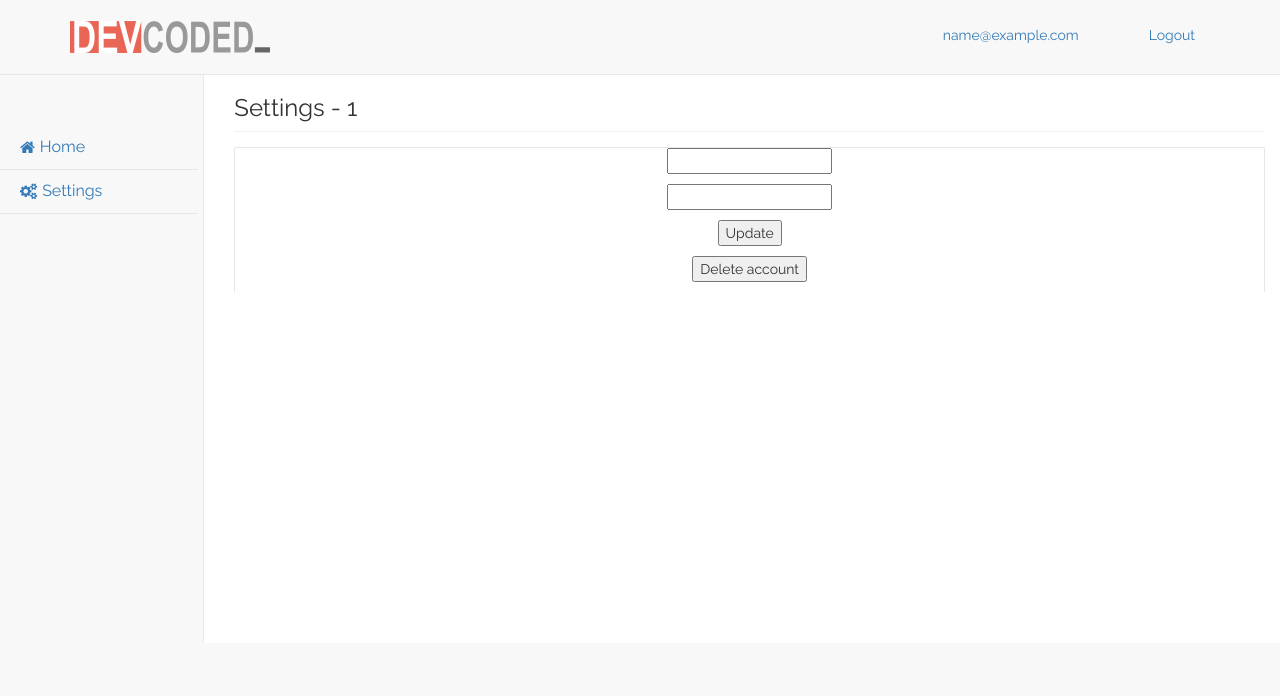
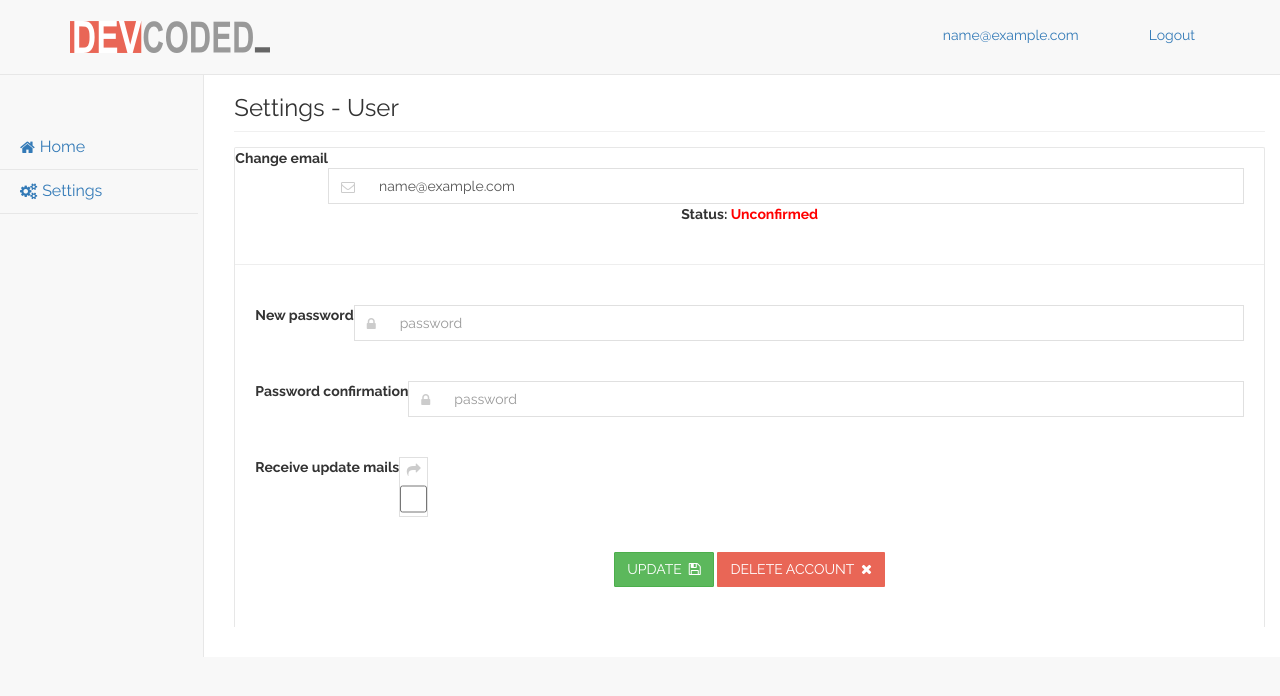
Before and after one commit to stephenthoma/devcoded.com, a Flask app: page /dashboard/settings in a window 1280 px wide. Shown: the top 696 px of the page. Run offline with Flask 2, Linux system fonts and the light colour scheme; the visitor is signed in with stand-in values (Sample User, id 1); data comes from the database, SQL or seed files in the repository; some libraries are stand-ins or nearby versions.

Commit message:
Added a readable role name function, added more fields on settings (css is screwed :3)

```diff
--- a/app/dashboard/forms.py
+++ b/app/dashboard/forms.py
@@ -1,12 +1,31 @@
 from flask.ext.wtf import Form
-from wtforms import StringField, PasswordField, BooleanField, SubmitField, ValidationError
+from wtforms import PasswordField, BooleanField, SubmitField, ValidationError
 from wtforms_html5 import EmailField
-from wtforms.validators import DataRequired, Length, Email, Regexp
+from wtforms.validators import DataRequired, Length, Email, EqualTo
 
+from app.models import User
 
 class SettingsForm(Form):
-    email = EmailField('Email', validators=[DataRequired(), Length(1, 64),
-                                            Email()])
-    password = PasswordField('Password', validators=[DataRequired(), Length(8,64, message='Password must be more than 8 characters long.')])
+    email = EmailField('Change email', validators=[
+        DataRequired(),
+        Length(1, 64),
+        Email()])
+    password = PasswordField('New password', validators=[
+        DataRequired(),
+        Length(8,64, message='Password must be more than 8 characters long.'),
+        EqualTo('password2', message='Passwords must match.')])
+    password2 = PasswordField('Confirm password', validators=[DataRequired()])
+
+    receiveMail = BooleanField('Receive update mails')
+    option1 = BooleanField('Option 1')
+    option2 = BooleanField('Option 2')
+    option3 = BooleanField('Option 3')
+
+    password2 = PasswordField('Password confirmation', validators=[DataRequired()])
+
     update = SubmitField('Update')
     delete = SubmitField('Delete account')
+
+    def validate_email(self, field):
+        if User.query.filter_by(email=field.data).first():
+            raise ValidationError('Email already registered.')
--- a/app/models.py
+++ b/app/models.py
@@ -17,6 +17,13 @@ class User(UserMixin, db.Model):
     role = db.Column(db.Integer, default=Role.USER)
     password_hash = db.Column(db.String(128))
     confirmed = db.Column(db.Boolean, default=False)
+
+    def readable_role(self):
+        roles = {1:'User', 2:'Developer', 3:'Administrator'}
+        for r in roles:
+            if r == self.role:
+                return roles[r]
+        return "Undefined"
 
     @staticmethod
     def generate_fake(count=100):
--- a/app/templates/dashboard/dashboard_settings.html
+++ b/app/templates/dashboard/dashboard_settings.html
@@ -18,32 +18,81 @@
 
     <div class="row">
         <div class="col-sm-12">
-            <!-- TODO change number to role name -->
-            <h3 class="text-left">Settings - {{ current_user.role }}</h3>
+            <h3 class="text-left">Settings - {{ current_user.readable_role() }}
+            </h3>
             <div class="hr"></div>
         </div>
     </div>
 
     <div class="row">
         <div class="col-sm-12">
-            <div class="group-topper infobar clearfix">
+            <div class="group-topper">
                 <form action="{{ url_for('dashboard.settings') }}" method="POST">
-                  {% for field in form %}
-                      {% if not field.is_hidden %}
-                          <p>
-                              {% if field.errors %}
-                                  {% for error in field.errors %}
-                                      <div class="animated bounceInLeft form-error-box" data-animation="bounceInLeft">
-                                          <span>{{ error }}</span>
-                                      </div>
-                                  {% endfor %}
-                              {% endif %}
-                              {{ field.label_tag }} {{ field }}
-                          </p>
-                      {% endif %}
-                  {% endfor %}
+                    <!-- EMAIL CHANGE -->
+                    {{ form.email.label }}
+                    <div class="textbox-wrap">
+                        <div class="input-group">
+                            <span class="input-group-addon">
+                              <i class="fa fa-envelope-o"></i>
+                            </span>
+                            {{ form.email(class="form-control",  value=current_user.email, placeholder="email") }}
+                        </div>
+                        <b>Status: <span style="color:
+                            {% if current_user.confirmed %} green"> Confirmed
+                            {% else %} red"> Unconfirmed
+                            {% endif %} </span>
+                        </b>
+                    </div>
+
+                    <hr>
+                    <!-- PASSWORD CHANGE -->
+                    <div class="textbox-wrap">
+                        {{ form.password.label }}
+                        <div class="input-group">
+                            <span class="input-group-addon">
+                              <i class="fa fa-lock"></i>
+                            </span>
+                            {{ form.password(class="form-control", placeholder="password") }}
+                        </div>
+                    </div>
+                    <div class="textbox-wrap">
+                        {{ form.password2.label }}
+                        <div class="input-group">
+                            <span class="input-group-addon">
+                              <i class="fa fa-lock"></i>
+                            </span>
+                            {{ form.password2(class="form-control", placeholder="password") }}
+                        </div>
+                    </div>
+
+                    <!-- OPTIONS CHANGE -->
+                    <div class="textbox-wrap">
+                        {{ form.receiveMail.label }}
+                        <div class="input-group">
+                            <i class="fa fa-share"></i>
+                            {{ form.receiveMail(class="form-control")}}
+                        </div>
+                    </div>
+
+                    {{ form.csrf_token }}
+                    <div class="form-action clearfix">
+                        <button type="submit" class="btn btn-success pull-center custom-button green-btn">
+                            Update &nbsp;<i class="fa fa-save"></i>
+                        </button>
+                        <button type="button" value="delete-account" name=delete-account" id="delete-account" class="btn pull-center custom-button red-btn">
+                            Delete account &nbsp;<i class="fa fa-times"></i>
+                        </button>
+                    </div>
                 </form>
             </div>
         </div>
     </div>
 {% endblock %}
+
+<script type="application/javascript">
+    $(document).ready(function(){
+        $("#delete-account").click(function(){
+            alert('clicked delete');
+        })
+    })
+</script>
```
